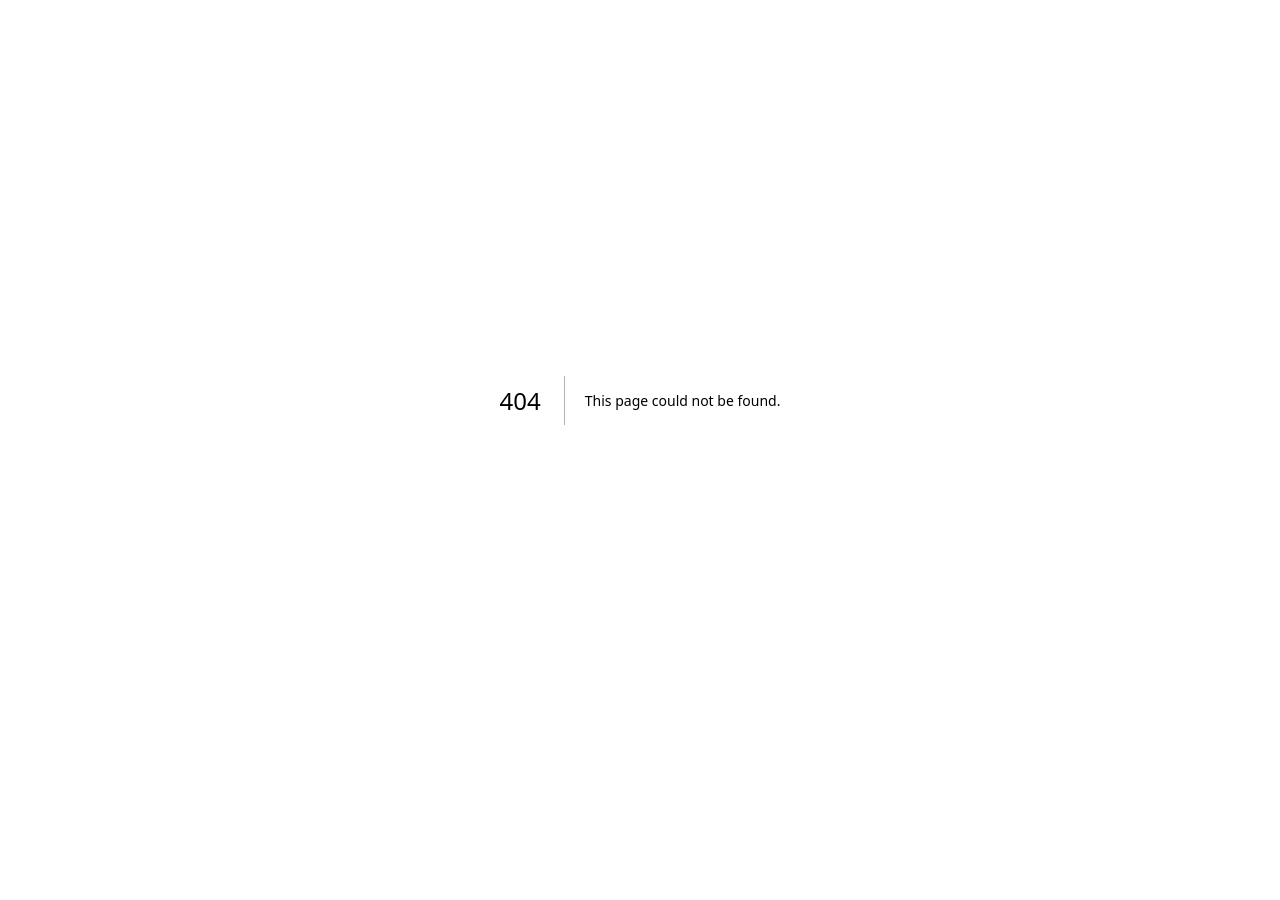
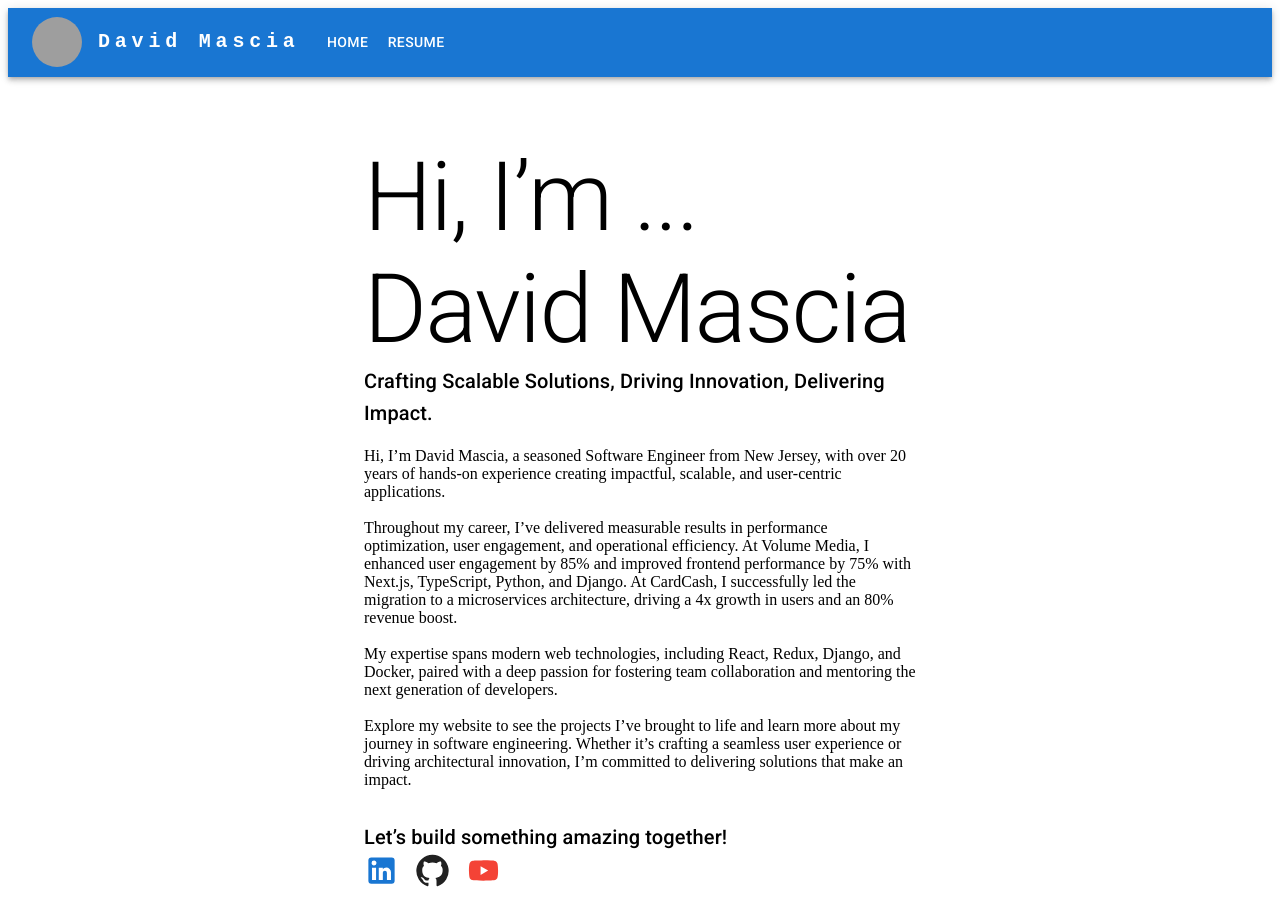
Before and after one commit to dmascia/davidmascia.com, a Next.js app: page /resume in a window 1280 px wide. Before the commit this address had no page. Before the commit the page ends 800 px from the top, so only its background shows below. Built offline with nearby package versions, Linux system fonts and the light colour scheme; grey boxes are pictures that could not be loaded; what @mui/material-nextjs would draw is missing.

Commit message:
Mon, Jan 13, 2025, 1:21 PM -05:00

```diff
--- /dev/null
+++ b/src/app/resume/page.tsx
@@ -0,0 +1,89 @@
+"use client";
+import Layout from "@/components/Layout/layout";
+import Grid from "@mui/material/Grid2";
+import Container from "@mui/material/Container";
+import Box from "@mui/material/Box";
+import Typography from "@mui/material/Typography";
+import Image from "next/image";
+import Stack from "@mui/material/Stack";
+import LinkedInIcon from "@mui/icons-material/LinkedIn";
+import GitHubIcon from "@mui/icons-material/GitHub";
+import YouTubeIcon from "@mui/icons-material/YouTube";
+import { red, grey } from "@mui/material/colors";
+import Link from "next/link";
+
+export default function Home() {
+  return (
+    <Layout>
+      <Container>
+        <Box mt={8}>
+          <Grid
+            container
+            spacing={6}
+            columns={12}
+            direction="row"
+            sx={{
+              justifyContent: "center",
+              alignItems: "center",
+            }}
+          >
+            <Grid size={{ xs: 12, md: 6 }}>
+              <Box>
+                <Typography variant="h1" component="h1">
+                  Hi, I’m ...
+                </Typography>
+                <Typography variant="h1" component="h1">
+                  David Mascia
+                </Typography>
+                <Typography variant="h6" component="h2">
+                  Crafting Scalable Solutions, Driving Innovation, Delivering
+                  Impact.
+                </Typography>
+                <Typography variant="p" component="p">
+                  <br />
+                  Hi, I’m David Mascia, a seasoned Software Engineer from New
+                  Jersey, with over 20 years of hands-on experience creating
+                  impactful, scalable, and user-centric applications.
+                  <br /> <br />
+                  Throughout my career, I’ve delivered measurable results in
+                  performance optimization, user engagement, and operational
+                  efficiency. At Volume Media, I enhanced user engagement by 85%
+                  and improved frontend performance by 75% with Next.js,
+                  TypeScript, Python, and Django. At CardCash, I successfully
+                  led the migration to a microservices architecture, driving a
+                  4x growth in users and an 80% revenue boost.
+                  <br /> <br />
+                  My expertise spans modern web technologies, including React,
+                  Redux, Django, and Docker, paired with a deep passion for
+                  fostering team collaboration and mentoring the next generation
+                  of developers. <br /> <br />
+                  Explore my website to see the projects I’ve brought to life
+                  and learn more about my journey in software engineering.
+                  Whether it’s crafting a seamless user experience or driving
+                  architectural innovation, I’m committed to delivering
+                  solutions that make an impact.
+                </Typography>
+              </Box>
+              <Box pt={4}>
+                <Typography variant="h6" component="h4">
+                  Let’s build something amazing together!
+                </Typography>
+                <Stack direction="row" spacing={2}>
+                  <Link href="https://www.linkedin.com/in/davidmascia/">
+                    <LinkedInIcon color="primary" fontSize="large" />
+                  </Link>
+                  <Link href="https://github.com/dmascia">
+                    <GitHubIcon fontSize="large" sx={{ color: grey[900] }} />
+                  </Link>
+                  <Link href="https://www.youtube.com/@davidmasciatutorials">
+                    <YouTubeIcon sx={{ color: red[500] }} fontSize="large" />
+                  </Link>
+                </Stack>
+              </Box>
+            </Grid>
+          </Grid>
+        </Box>
+      </Container>
+    </Layout>
+  );
+}
--- a/src/components/Header/header.tsx
+++ b/src/components/Header/header.tsx
@@ -13,7 +13,10 @@ import MenuItem from "@mui/material/MenuItem";
 import Image from "next/image";
 import Link from "next/link";
 
-const pages = [{ name: "Home", uri: "/test" }];
+const pages = [
+  { name: "Home", uri: "/" },
+  { name: "Resume", uri: "/resume" },
+];
 
 function Header() {
   const [anchorElNav, setAnchorElNav] = React.useState<null | HTMLElement>(
```
